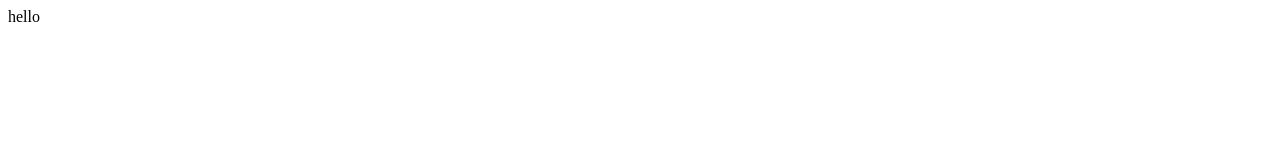
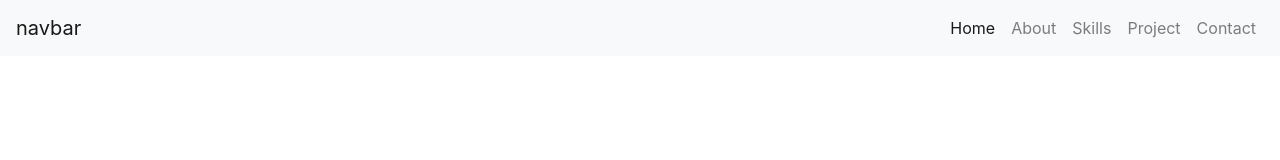
Before and after one commit to POOJA9576/Portfolio_pooja, a plain HTML site: page index.html in a window 1280 px wide. Drawn offline with nearby package versions, Linux system fonts and the light colour scheme.

Commit message:
Add files via upload

```diff
--- a/index.html
+++ b/index.html
@@ -3,10 +3,52 @@
 <head>
 	<meta charset="utf-8">
 	<meta name="viewport" content="width=device-width, initial-scale=1">
+	<link rel="stylesheet" href="https://cdn.jsdelivr.net/npm/bootstrap@4.6.2/dist/css/bootstrap.min.css" integrity="sha384-xOolHFLEh07PJGoPkLv1IbcEPTNtaed2xpHsD9ESMhqIYd0nLMwNLD69Npy4HI+N" crossorigin="anonymous">
+	<script src="https://cdn.jsdelivr.net/npm/jquery@3.5.1/dist/jquery.slim.min.js" integrity="sha384-DfXdz2htPH0lsSSs5nCTpuj/zy4C+OGpamoFVy38MVBnE+IbbVYUew+OrCXaRkfj" crossorigin="anonymous"></script>
+<script src="https://cdn.jsdelivr.net/npm/bootstrap@4.6.2/dist/js/bootstrap.bundle.min.js" integrity="sha384-Fy6S3B9q64WdZWQUiU+q4/2Lc9npb8tCaSX9FK7E8HnRr0Jz8D6OP9dO5Vg3Q9ct" crossorigin="anonymous"></script>
+
+
 	<title>portfolio</title>
+	<link rel="stylesheet" type="text/css" href="index.css">
 </head>
 <body>
-	hello
+	<div class="mdiv">
+		<div class="navigation_bar">
 
+			<nav class="navbar navbar-expand-lg navbar-light bg-light">
+  <a class="navbar-brand" href="#"><span class="logo">navbar</span></a>
+  <button class="navbar-toggler" type="button" data-toggle="collapse" data-target="#navbarSupportedContent" aria-controls="navbarSupportedContent" aria-expanded="false" aria-label="Toggle navigation">
+    <span class="navbar-toggler-icon"></span>
+  </button>
+
+  <div class="collapse navbar-collapse" id="navbarSupportedContent">
+    <ul class="navbar-nav ml-auto">
+      <li class="nav-item active">
+        <a class="nav-link" href="#"><span class="navmenu">Home</span><span class="sr-only">(current)</span></a>
+      </li>
+
+      <li class="nav-item">
+        <a class="nav-link" href="#"><span class="navmenu">About</span></a>
+      </li>
+      <li class="nav-item">
+        <a class="nav-link" href="#"><span class="navmenu">Skills</span></a>
+      </li>
+      <li class="nav-item">
+        <a class="nav-link" href="#"><span class="navmenu">Project</span></a>
+      </li>
+
+      <li class="nav-item">
+        <a class="nav-link" href="#"><span class="navmenu">Contact</span></a>
+      </li>
+
+
+    </ul>
+
+  </div>
+</nav>
+
+		</div>
+
+	</div>
 </body>
 </html>
```
